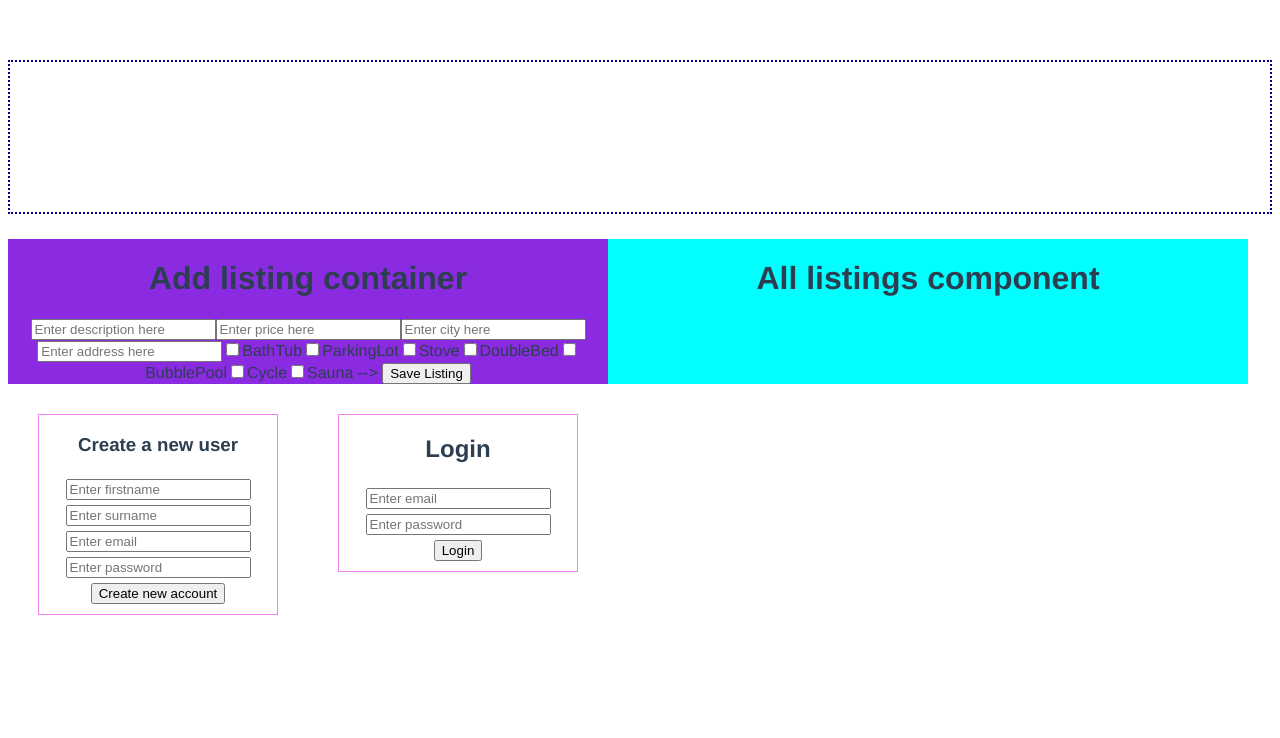
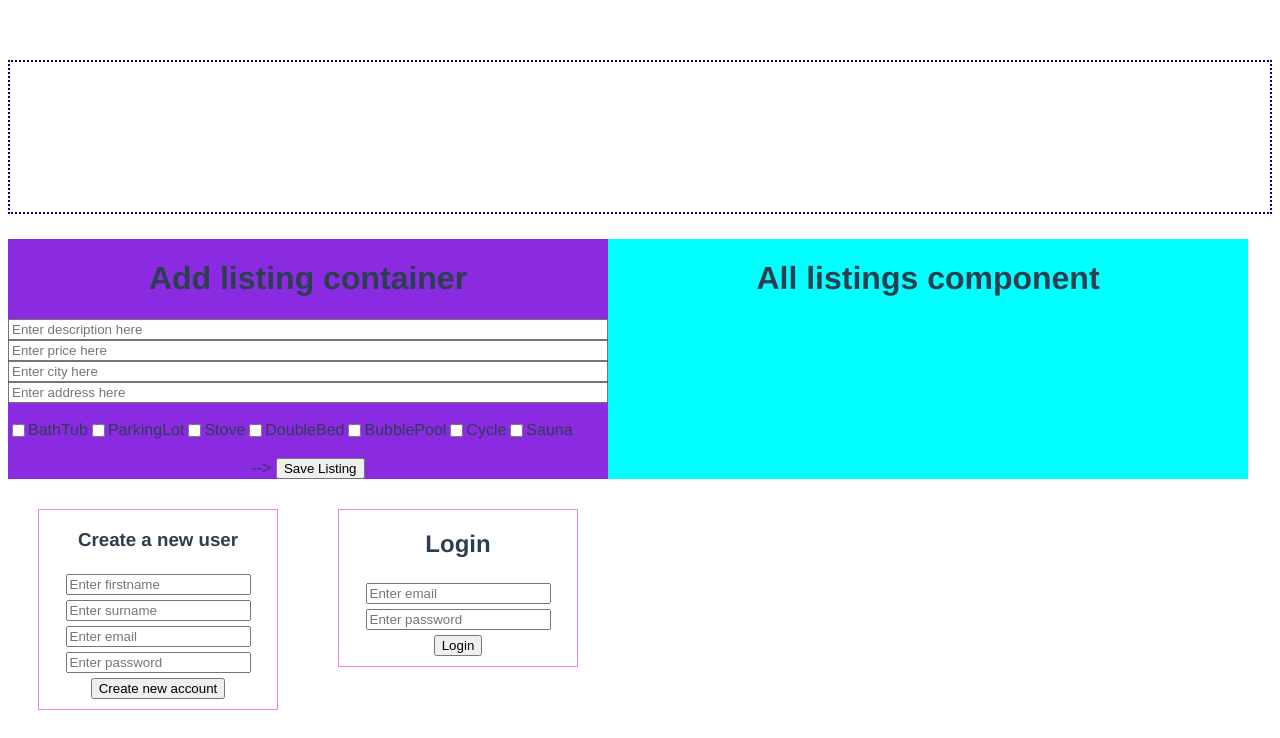
Before and after one commit to izaxen/ClearBnB2021, a Vue app in the folder frontend/: page / in a window 1280 px wide. Shown: the top 738 px of the page. Built offline with nearby package versions, Linux system fonts and the light colour scheme; no server answers.

Commit message:
Fixed consolelogs

```diff
--- a/frontend/src/components/booking-components/CreateBooking.vue
+++ b/frontend/src/components/booking-components/CreateBooking.vue
@@ -28,7 +28,6 @@ export default {
 
   methods: {
     createBooking() {
-      console.log("Created booking called!");
       let newBooking = {
         user: this.$store.state.user,
         listing: this.selected,
--- a/frontend/src/components/listing-components/AddListing.vue
+++ b/frontend/src/components/listing-components/AddListing.vue
@@ -2,6 +2,7 @@
   <div class="add-listing-container">
     <h1>Add listing container</h1>
     <form @submit.prevent="addListing">
+      <div class="inputFields">
       <input
         v-model="description"
         type="text"
@@ -17,7 +18,9 @@
         type="text"
         placeholder="Enter address here"
       />
-
+      </div>
+      <br>
+    <div class=amen>
       <input type="checkbox" id="isBathTub" v-model="isBathTub" />
       <label for="isBathTub">BathTub</label>
 
@@ -38,11 +41,14 @@
 
       <input type="checkbox" id="isSauna" v-model="isSauna" />
       <label for="isSauna">Sauna</label>
-
+    </div>
+    <br>
       -->
 
       <button>Save Listing</button>
+
     </form>
+
   </div>
 </template>
 
@@ -55,17 +61,7 @@ export default {
       price: null,
       available_start_date: "2020-10-10 13:00",
       available_end_date: "2021-10-10 15:00",
-      // city: "",
-      // addressListing: "",
-      // listing: null,
-      // isBathTub: false,
-      // isParkingLot: false,
-      // isStove: false,
-      // isDoubleBed: false,
-      // isBubblePool: false,
-      // isCycle: false,
-      // isSauna: false,
-    };
+       };
   },
 
   computed: {},
@@ -82,14 +78,10 @@ export default {
       // two thread at same session how to fix?
       // temp workaround : i made them into different methods and create it one by one
       await this.$store.dispatch("addListing", newListing);
-      console.log("after await");
       this.addAddress();
     },
 
     async addAddress() {
-      console.log("before address");
-      console.log("currentListing.id " + this.$store.state.currentListing.id); //null
-      console.log("currentListing " + this.$store.state.currentListing); //id
       let newAddress = {
         city: this.city,
         address: this.addressListing,
@@ -116,6 +108,17 @@ export default {
 </script>
 
 <style scoped>
+.add-listing-container{
+  display: flex;
+  flex-direction: column;
+}
+.inputFields{
+  display: flex;
+  flex-direction: column;}
+.amen{
+  display:flex;
+  flex-direction: row;
+}
 .add-listing-container {
   grid-column-start: 1;
   grid-row-start: 1;
--- a/frontend/src/store.js
+++ b/frontend/src/store.js
@@ -83,11 +83,7 @@ export const store = createStore({
         body: JSON.stringify(listing)
       });
       let currentListingId = await res.json();
-
-      // store.commit('setCurrentListing', { ...listing, id: currentListingId }); // an object
       store.commit('setCurrentListing', currentListingId); // an id
-
-      console.log(this.state.currentListing);
     },
 
     async addAddress(store, address) {
@@ -102,9 +98,6 @@ export const store = createStore({
         method: 'POST',
         body: JSON.stringify(amenity)
       })
-
-      let res = await res.json();
-      console.log(res);
     }
   }
 })
```
